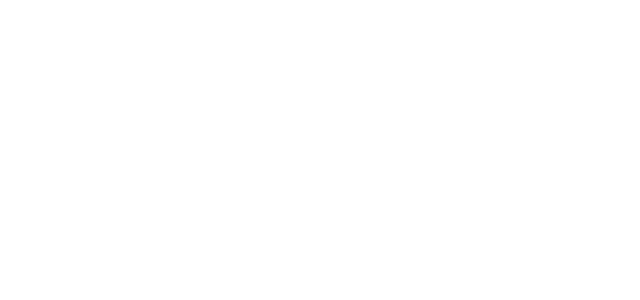
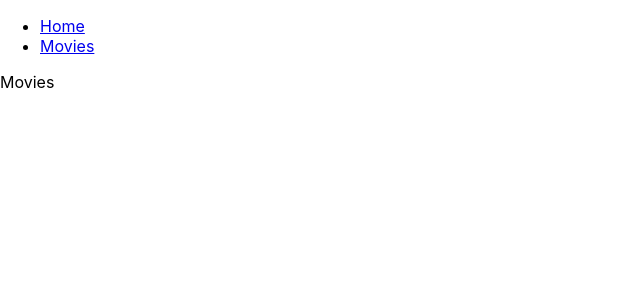
Before and after one commit to Teslyak/goit-react-hw-05-movies, a React (Create React App) app: page /goit-react-hw-05-movies/movies in a window 1280 px wide. Before the commit this address had no page. Shown: the top 300 px of the page, without its empty margins (0-640 px from the left). Built offline with nearby package versions, Linux system fonts and the light colour scheme.

Commit message:
route-fix

```diff
--- a/src/components/App.jsx
+++ b/src/components/App.jsx
@@ -1,9 +1,14 @@
 import { Route, Routes } from "react-router-dom";
+import { Layout } from "./Layout";
+import { Home } from "page/Home";
+import { Movies } from "page/Movies";
 
 export const App = () => {
   return (
     <Routes>
-      <Route />
+      <Route path="/" element={ <Layout/>} />
+      <Route path="home" element={<Home />} />
+      <Route path="movies" element={<Movies/> }  />
    </Routes>
   );
 };
--- /dev/null
+++ b/src/components/Layout.jsx
@@ -0,0 +1,23 @@
+import { NavLink, Outlet } from "react-router-dom"
+
+export const Layout = () => {
+    return (
+        <header>
+            <ul>
+                <li>
+                    <NavLink to="/home">
+                            Home
+                    </NavLink>
+
+</li>
+                <li>
+                    <NavLink to="/movies">
+                            Movies
+                    </NavLink>
+</li>
+
+            </ul>
+            <Outlet/>
+        </header>
+    )
+}
--- /dev/null
+++ b/src/page/Home.jsx
@@ -0,0 +1,10 @@
+import { Layout } from "components/Layout"
+
+export const Home = () => {
+    return (
+        <>
+        <Layout/>
+            <div>Home</div>
+            </>
+    )
+}
--- /dev/null
+++ b/src/page/Movies.jsx
@@ -0,0 +1,12 @@
+import { Layout } from "components/Layout"
+
+export const Movies = () => {
+    return (
+        <>
+            <Layout/>
+        <div>
+            Movies
+            </div>
+            </>
+    )
+}
```
